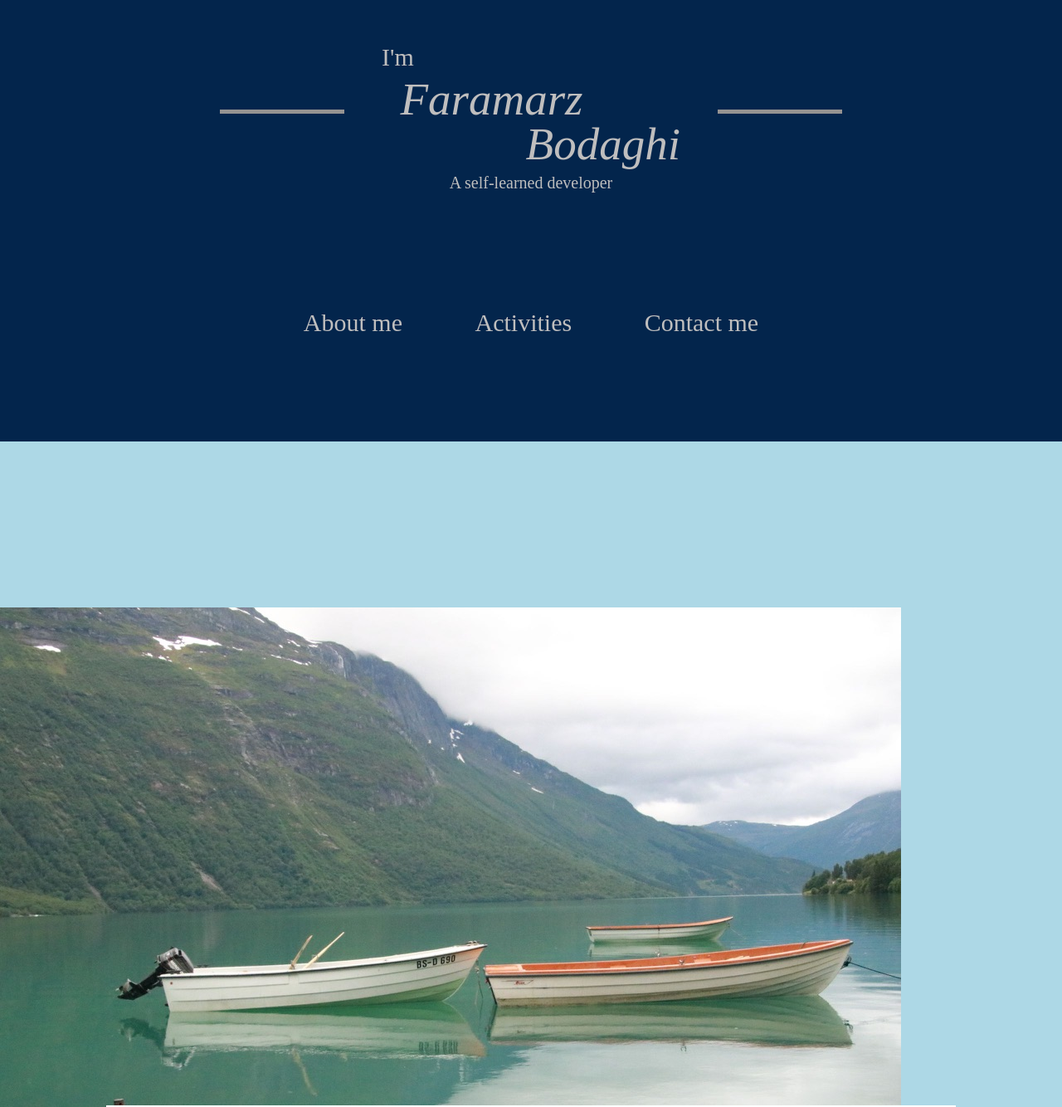
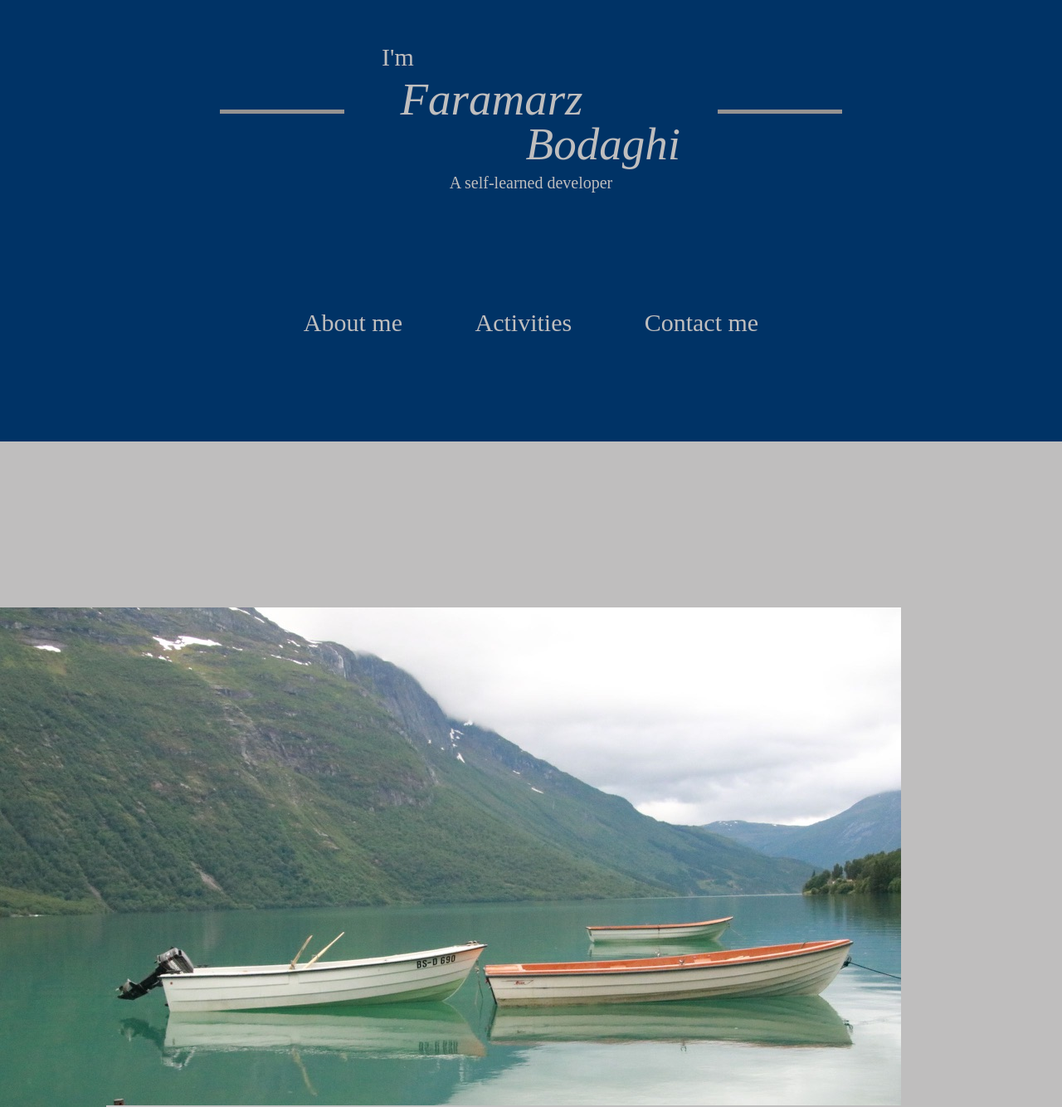
Before and after one commit to F4r4m4rz/MyWebpage, a website: page page2.html in a window 1280 px wide. Shown: the part 268-1602 px from the top of the page at 83% size. Drawn offline with nearby package versions, Linux system fonts and the light colour scheme.

Commit message:
colours changed

```diff
--- a/css/page2.css
+++ b/css/page2.css
@@ -9,7 +9,7 @@ p{
 }
 
 .first-page{
-    background-color: #40ccD0;
+    background-color: #40aaD0;
     height: 100vh;
     width: 100vw;
 }
--- a/css/page3.css
+++ b/css/page3.css
@@ -13,7 +13,7 @@ p{
 }
 
 .first-page{
-    background-color: #03254c;
+    background-color: #003366;
     height: 100vh;
     width: 100vw;
 }
@@ -114,12 +114,12 @@ a{
 }
 
 article{
-    background-color: #add8e6;
+    background-color: #bfbebe;
     z-index: -2;
 }
 
 .article{
-    background-color: white;
+    background-color: #bfbebe;
     position: relative;
     width: 80%;
     margin: 0 auto;
```
